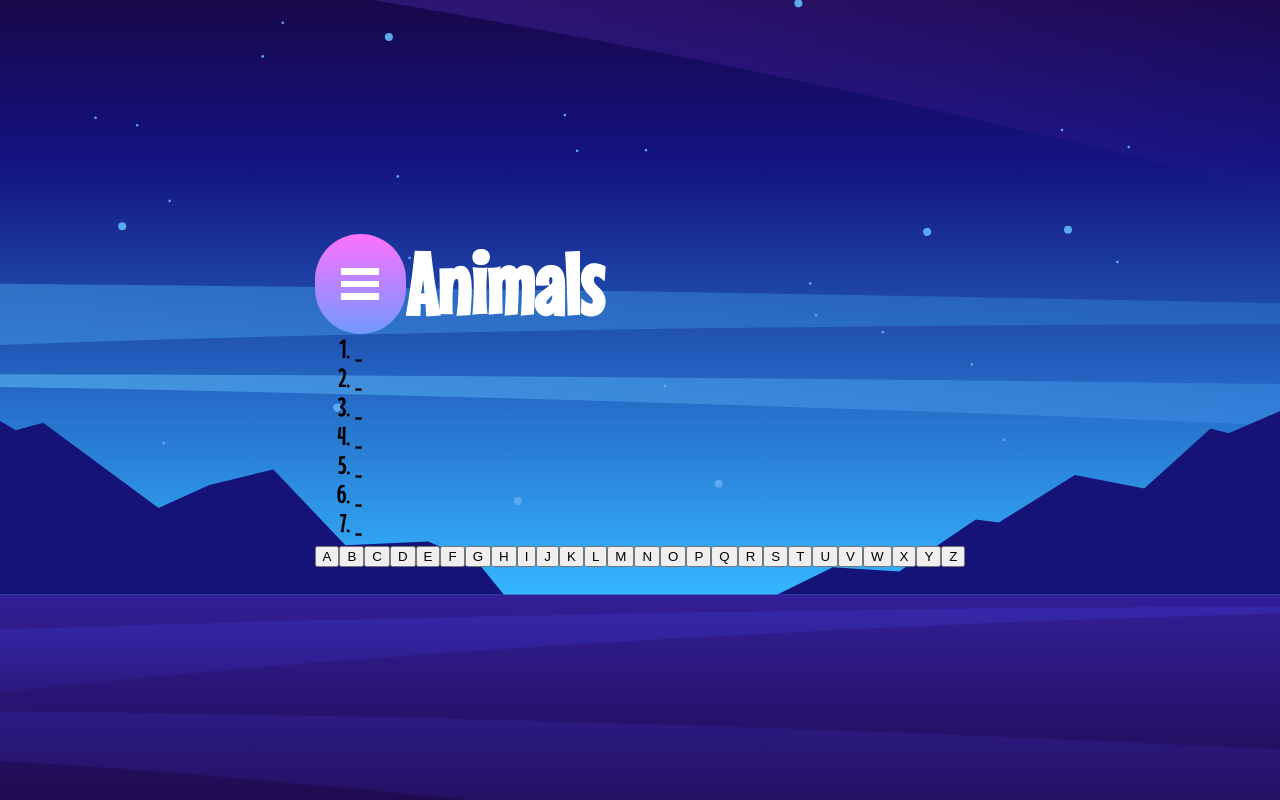
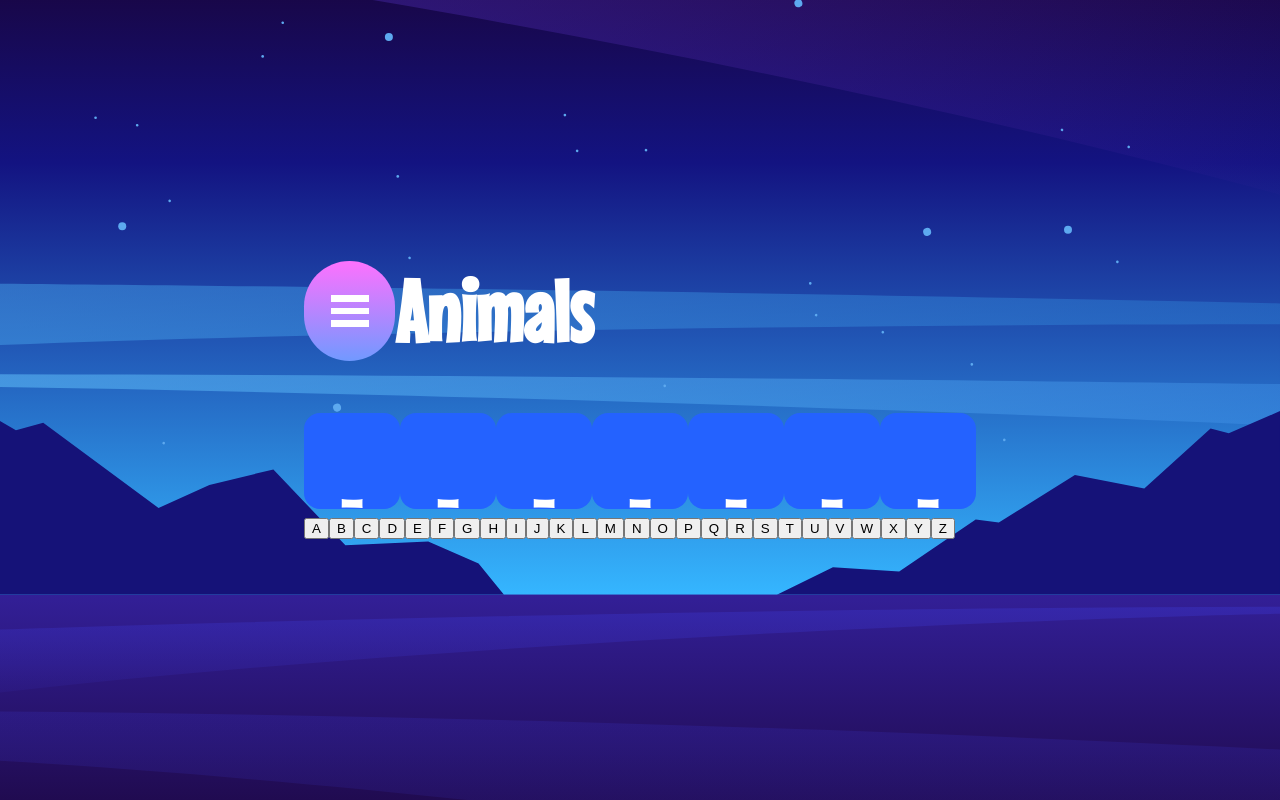
Before and after one commit to shimtandy/hangman-game, a React (Vite) app: page /play/animals in a window 1280 px wide. Built offline with nearby package versions, Linux system fonts and the light colour scheme.

Commit message:
Begin styling answer layout

```diff
--- a/src/views/play/Play.jsx
+++ b/src/views/play/Play.jsx
@@ -44,13 +44,13 @@ function createAnswerDisplay(answer, guesses) {
 
         for (let letter of word) {
             if (guesses.get(letter.toUpperCase())) {
-                letterListItems.push(<li>{letter}</li>)
+                letterListItems.push(<li className={styles.displayLetter}>{letter}</li>)
             } else {
-                letterListItems.push(<li>_</li>)
+                letterListItems.push(<li className={styles.displayLetter}>_</li>)
             }
         }
 
-        letterLists.push(<ol>{letterListItems}</ol>)
+        letterLists.push(<ol className={styles.displayWord}>{letterListItems}</ol>)
     }
 
     if (letterLists.length > 1) {
@@ -59,7 +59,7 @@ function createAnswerDisplay(answer, guesses) {
         for (let letterList of letterLists) {
             finalDisplay.push(<li>{letterList}</li>)
         }
-        return <ol>{finalDisplay}</ol>
+        return <ol className={styles.displayWord}>{finalDisplay}</ol>
     } else {
         return letterLists[0]
     }
@@ -77,7 +77,6 @@ export default function Play() {
     let answerDisplay = createAnswerDisplay(word['name'], guesses)
 
     console.log(word.name)
-    console.log(answerDisplay)
 
     return (
         <div className={styles.container}>
@@ -89,7 +88,7 @@ export default function Play() {
             </header>
 
             <main>
-                <div>
+                <div className={styles.answerDisplay}>
                     {answerDisplay}
                 </div>
                 <div>
--- a/src/views/play/Play.module.css
+++ b/src/views/play/Play.module.css
@@ -18,3 +18,26 @@
 .header {
     display: flex;
 }
+
+.answerDisplay {
+    display: flex;
+    justify-content: center;
+    align-items: center;
+    margin-top: 2em;
+}
+
+.displayWord {
+    list-style: none;
+    padding-left: 0;
+}
+
+.displayLetter {
+    display: inline-block;
+    font-size: var(--font-size-heading-l);
+    color: white;
+    background: var(--color-blue);
+    border-radius: 1rem;
+    height: 6rem;
+    width: 6rem;
+    text-align: center;
+}
```
